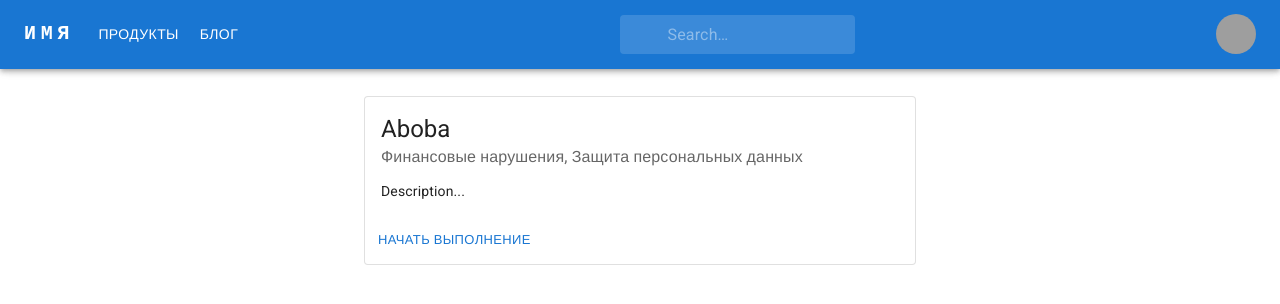
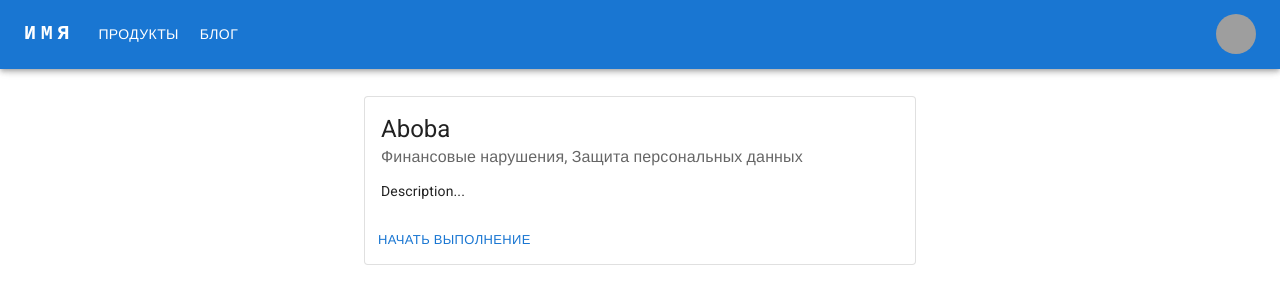
Before and after one commit to csit-sgu/fsp-finals-frontend, a React (Vite) app: page /quizzes/1 in a window 1280 px wide. Shown: the top 304 px of the page. Built offline with nearby package versions, Linux system fonts and the light colour scheme; grey boxes are pictures that could not be loaded; a web font is replaced by a local one.

Commit message:
Clean Bar component

```diff
--- a/src/pages/Bar.tsx
+++ b/src/pages/Bar.tsx
@@ -1,84 +1,46 @@
 import * as React from 'react';
-import AppBar from '@mui/material/AppBar';
-import Box from '@mui/material/Box';
-import Toolbar from '@mui/material/Toolbar';
-import IconButton from '@mui/material/IconButton';
-import Typography from '@mui/material/Typography';
-import Menu from '@mui/material/Menu';
-import Container from '@mui/material/Container';
-import Avatar from '@mui/material/Avatar';
-import Button from '@mui/material/Button';
-import Tooltip from '@mui/material/Tooltip';
-import MenuItem from '@mui/material/MenuItem';
-import Link from '@mui/material/Link'
+import {
+  MenuItem,
+  Tooltip,
+  Button,
+  Avatar,
+  Container,
+  Menu,
+  Typography,
+  IconButton,
+  Toolbar,
+  Box,
+  AppBar,
+} from '@mui/material';
+import { useNavigate } from 'react-router-dom';
 
-import { styled, alpha } from '@mui/material/styles';
-import InputBase from '@mui/material/InputBase';
-const Search = styled('div')(({ theme }) => ({
-  position: 'relative',
-  borderRadius: theme.shape.borderRadius,
-  backgroundColor: alpha(theme.palette.common.white, 0.15),
-  '&:hover': {
-    backgroundColor: alpha(theme.palette.common.white, 0.25),
-  },
-  marginRight: theme.spacing(2),
-  marginLeft: 0,
-  width: '100%',
-  [theme.breakpoints.up('sm')]: {
-    marginLeft: theme.spacing(3),
-    width: 'auto',
-  },
-}));
+const pages = [
+  ['Продукты', '/products'],
+  ['Блог', '/blog'],
+];
 
-const SearchIconWrapper = styled('div')(({ theme }) => ({
-  padding: theme.spacing(0, 2),
-  height: '100%',
-  position: 'absolute',
-  pointerEvents: 'none',
-  display: 'flex',
-  alignItems: 'center',
-  justifyContent: 'center',
-}));
-
-const StyledInputBase = styled(InputBase)(({ theme }) => ({
-  color: 'inherit',
-  '& .MuiInputBase-input': {
-    padding: theme.spacing(1, 1, 1, 0),
-    // vertical padding + font size from searchIcon
-    paddingLeft: `calc(1em + ${theme.spacing(4)})`,
-    transition: theme.transitions.create('width'),
-    width: '100%',
-    [theme.breakpoints.up('md')]: {
-      width: '20ch',
-    },
-  },
-}));
-
-const pages = ['Продукты', 'Блог'];
-const settings = ['Профиль', 'Выход'];
+const settings = [
+  ['Профиль', '/profile'],
+  ['Выйти', '/logout'],
+];
 
 interface BarProps {
   children: React.ReactNode;
 }
 
 export const Bar = ({ children }: BarProps) => {
-  const [anchorElNav, setAnchorElNav] = React.useState<null | HTMLElement>(null);
   const [anchorElUser, setAnchorElUser] = React.useState<null | HTMLElement>(null);
+  const navigate = useNavigate();
 
-  const handleOpenNavMenu = (event: React.MouseEvent<HTMLElement>) => {
-    setAnchorElNav(event.currentTarget);
-  };
   const handleOpenUserMenu = (event: React.MouseEvent<HTMLElement>) => {
     setAnchorElUser(event.currentTarget);
   };
 
-  const handleCloseNavMenu = () => {
-    setAnchorElNav(null);
-  };
-
-  const handleCloseUserMenu = (event: React.MouseEvent<HTMLElement>) => {
-    // console.log(event.)
-    setAnchorElUser(null);
+  const navigateTo = (page: string) => {
+    return () => {
+      setAnchorElUser(null);
+      navigate(page);
+    };
   };
 
   return (
@@ -104,23 +66,17 @@ export const Bar = ({ children }: BarProps) => {
               ИМЯ
             </Typography>
             <Box sx={{ flexGrow: 1, display: { xs: 'flex', md: 'flex' } }}>
-              {pages.map((page) => (
+              {pages.map(([name, page]) => (
                 <Button
                   key={page}
-                  onClick={handleCloseNavMenu}
                   sx={{ my: 2, color: 'white', display: 'block' }}
+                  onClick={navigateTo(page)}
                 >
-                  {page}
+                  {name}
                 </Button>
               ))}
             </Box>
 
-            <Search>
-              {/* <SearchIconWrapper>
-                <SearchIcon />
-              </SearchIconWrapper> */}
-              <StyledInputBase placeholder="Search…" inputProps={{ 'aria-label': 'search' }} />
-            </Search>
             <Box sx={{ flexGrow: 1 }} />
 
             <Box sx={{ flexGrow: 0 }}>
@@ -143,19 +99,13 @@ export const Bar = ({ children }: BarProps) => {
                   horizontal: 'right',
                 }}
                 open={Boolean(anchorElUser)}
-                onClose={handleCloseUserMenu}
+                onClose={() => setAnchorElUser(null)}
               >
-                {/* {settings.map((setting) => (
-                  <MenuItem key={setting} onClick={handleCloseUserMenu}>
-                    <Typography textAlign="center">{setting}</Typography>
+                {settings.map(([name, page]) => (
+                  <MenuItem key={page} onClick={navigateTo(page)}>
+                    <Typography textAlign="center">{name}</Typography>
                   </MenuItem>
-                ))} */}
-                <MenuItem>
-                  <Link textAlign="center" href="/profile">Профиль</Link>
-                </MenuItem>
-                <MenuItem>
-                  <Typography textAlign="center">Выйти</Typography>
-                </MenuItem>
+                ))}
               </Menu>
             </Box>
           </Toolbar>
```
